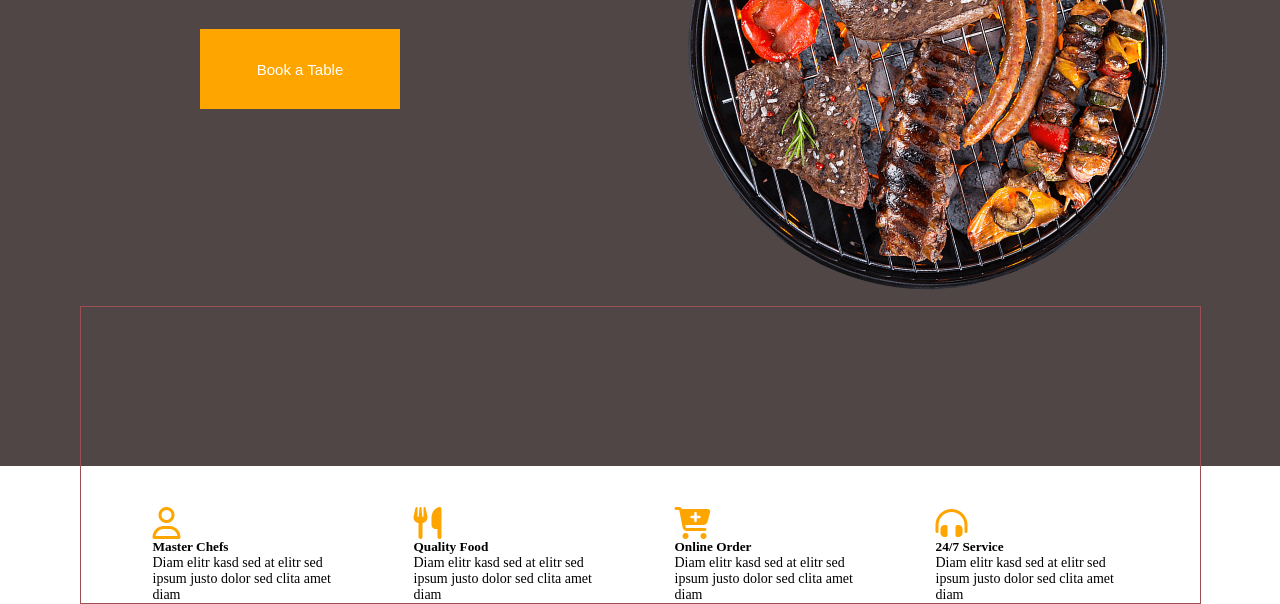
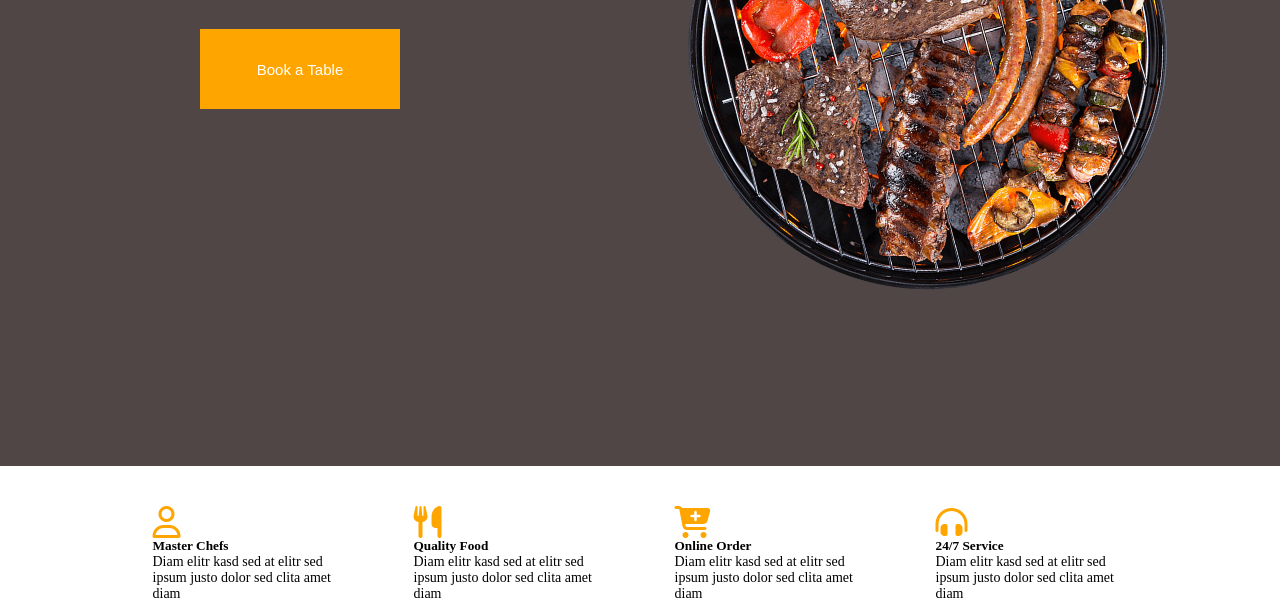
Before and after one commit to Rohan9860/rohan, a plain HTML site: page index.html in a window 1280 px wide. Shown: the part 470-1074 px from the top of the page. Drawn offline with Linux system fonts and the light colour scheme.

Commit message:
filemodfied

```diff
--- a/style.css
+++ b/style.css
@@ -142,7 +142,7 @@ li button {
 }
 
 #text {
-    border: 1px solid rgb(156, 78, 85);
+    /* border: 1px solid rgb(156, 78, 85); */
     margin-top: 30vh;
     font-size: 16px;
     color: black;
```
